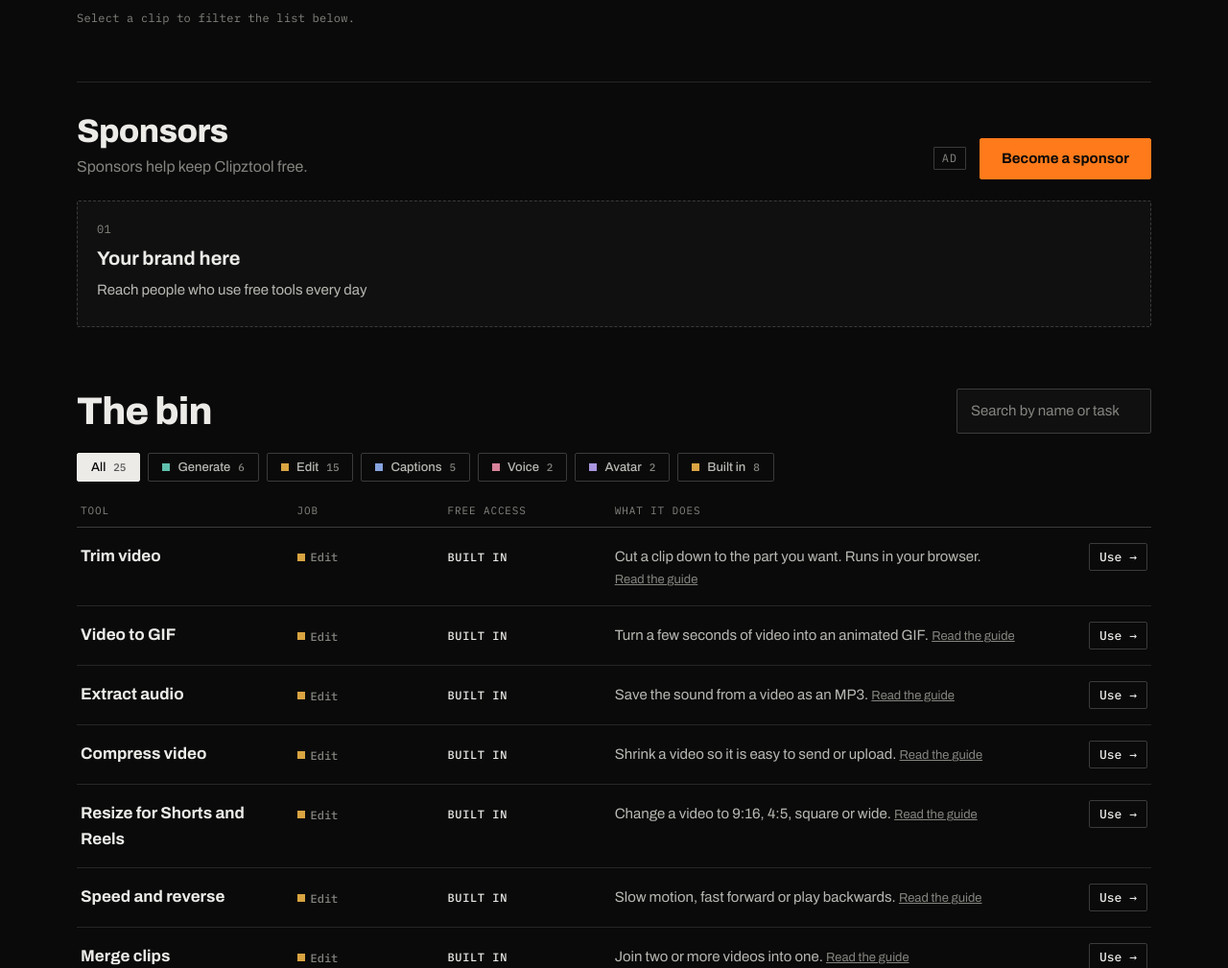
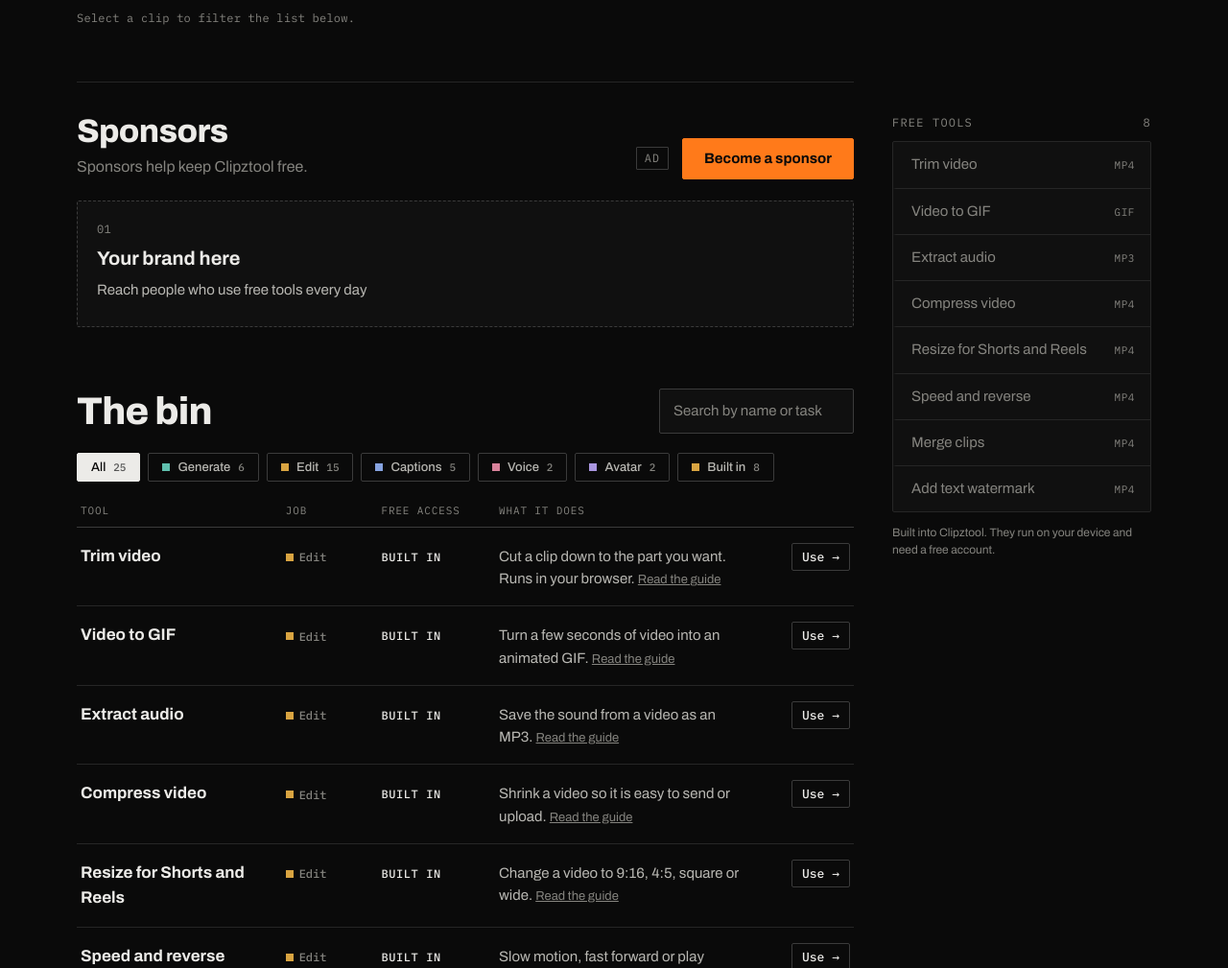
Before and after one commit to s8v4EXnvsb3/clipztool, a plain HTML site: page index.html in a window 1280 px wide. Shown: the part 930-1939 px from the top of the page at 96% size. Drawn offline with Linux system fonts and the light colour scheme.

Commit message:
Add a right-hand sidebar of the 8 free tools to the landing page
- Sidebar sits beside the Sponsors and Bin sections and stays in view while scrolling
- Links open each tool in the editor; on phones it becomes a scrollable row above Sponsors
- The bin switches to compact rows based on its own width; widen the tool column

Co-Authored-By: Claude Sonnet 5.5 <noreply@anthropic.com>

```diff
--- a/index.html
+++ b/index.html
@@ -48,6 +48,8 @@
     <p class="hint mono">Select a clip to filter the list below.</p>
   </section>
 
+  <div class="home-grid">
+    <div class="home-main">
       <section class="sponsors" id="sponsors" aria-labelledby="sp-h">
         <div class="sp-head">
           <div>
@@ -77,6 +79,23 @@
         <ul class="rows" id="rows"></ul>
         <p class="empty" id="empty" hidden>Nothing matches that. Clear the search or pick another job.</p>
       </section>
+    </div>
+
+    <aside class="home-side" aria-labelledby="hs-h">
+      <p class="side-h mono" id="hs-h"><span>Free tools</span><span>8</span></p>
+      <nav class="toolnav" aria-label="Free Clipztool editing tools">
+      <a class="tn" href="tools.html#trim"><span>Trim video</span><span class="tn-out mono">MP4</span></a>
+      <a class="tn" href="tools.html#gif"><span>Video to GIF</span><span class="tn-out mono">GIF</span></a>
+      <a class="tn" href="tools.html#audio"><span>Extract audio</span><span class="tn-out mono">MP3</span></a>
+      <a class="tn" href="tools.html#compress"><span>Compress video</span><span class="tn-out mono">MP4</span></a>
+      <a class="tn" href="tools.html#resize"><span>Resize for Shorts and Reels</span><span class="tn-out mono">MP4</span></a>
+      <a class="tn" href="tools.html#speed"><span>Speed and reverse</span><span class="tn-out mono">MP4</span></a>
+      <a class="tn" href="tools.html#merge"><span>Merge clips</span><span class="tn-out mono">MP4</span></a>
+      <a class="tn" href="tools.html#watermark"><span>Add text watermark</span><span class="tn-out mono">MP4</span></a>
+      </nav>
+      <p class="side-note">Built into Clipztool. They run on your device and need a free account.</p>
+    </aside>
+  </div>
 
   <section class="free" id="free" aria-labelledby="free-h">
     <h2 id="free-h">How free is free</h2>
--- a/styles.css
+++ b/styles.css
@@ -83,7 +83,7 @@ input[type=search]::placeholder{color:var(--dim)}
 .chip em{font-style:normal;color:var(--dim);font-family:var(--mono);font-size:11px}
 .chip[aria-pressed="true"]{background:var(--fg);color:var(--bg);border-color:var(--fg)}
 .chip[aria-pressed="true"] em{color:#555}
-.cols,.row{display:grid;grid-template-columns:1.2fr .8fr .9fr 2.6fr 90px;gap:20px;align-items:baseline}
+.cols,.row{display:grid;grid-template-columns:1.7fr .7fr .9fr 2.3fr 84px;gap:20px;align-items:baseline}
 .cols{padding:0 4px 8px;color:var(--dim);text-transform:uppercase;letter-spacing:.08em;border-bottom:1px solid var(--line-2);font-size:11px}
 .rows{list-style:none;margin:0;padding:0}
 .row{padding:16px 4px;border-bottom:1px solid var(--line)}
@@ -273,3 +273,30 @@ progress{flex:1;min-width:140px;height:6px;accent-color:var(--fg)}
 
 /* hide Clerk's own title on the first screens only (the page already has a heading); keep it on later steps such as "Check your email" */
 #gate-form .cl-signIn-start .cl-header,#gate-form .cl-signUp-start .cl-header{display:none}
+
+/* landing page: right-hand sidebar listing the free tools */
+.home-grid{display:grid;grid-template-columns:minmax(0,1fr) 270px;gap:40px;align-items:start}
+.home-main{grid-column:1;grid-row:1;min-width:0}
+.home-side{grid-column:2;grid-row:1;position:sticky;top:16px;padding-top:34px}
+.side-h{margin:0 0 10px;display:flex;justify-content:space-between;color:var(--dim);text-transform:uppercase;letter-spacing:.1em}
+.side-note{margin:12px 0 0;font-size:12px;line-height:1.5;color:var(--dim)}
+.home-side .tn{display:flex;justify-content:space-between;align-items:baseline;gap:12px}
+.tn-out{font-size:11px;color:var(--dim);letter-spacing:.05em}
+.home-side .tn:hover .tn-out{color:var(--body)}
+
+/* let the bin switch to its compact rows based on its own width (it is narrower beside the sidebar) */
+.bin{container:bin / inline-size}
+@container bin (max-width:780px){
+  .cols{display:none}
+  .row{grid-template-columns:1fr auto;gap:6px 16px;padding:18px 4px}
+  .row .jobs,.row .acc{grid-column:1}
+  .row .desc{grid-column:1 / -1}
+  .row .open{grid-row:1;grid-column:2}
+}
+
+@media (max-width:900px){
+  .home-grid{grid-template-columns:minmax(0,1fr);gap:0}
+  .home-side{grid-column:1;grid-row:1;position:static;padding-top:28px;min-width:0}
+  .home-main{grid-column:1;grid-row:2}
+  .side-note,.tn-out{display:none}
+}
```
Lines whose indentation alone changed are shown as unchanged.
